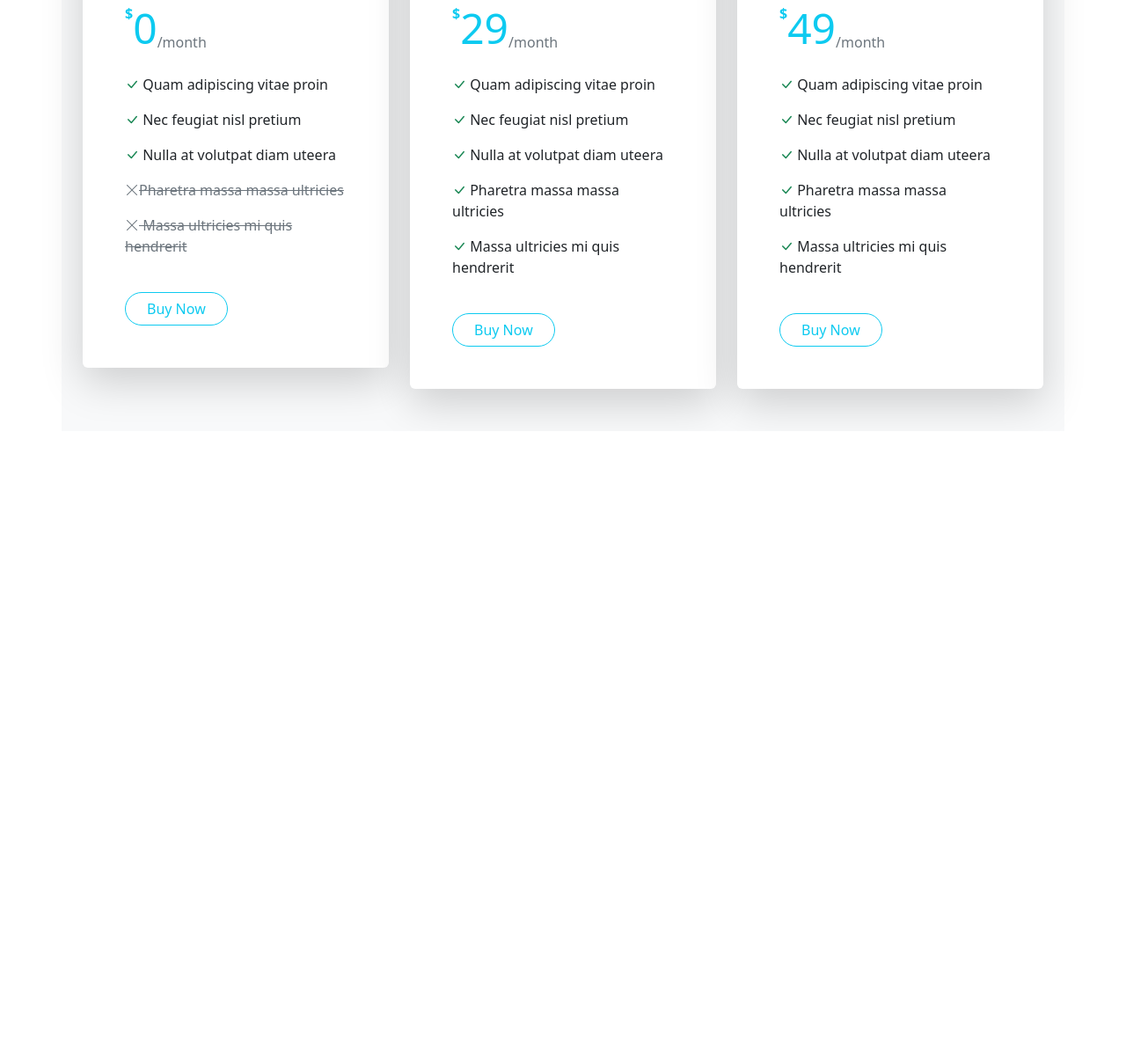
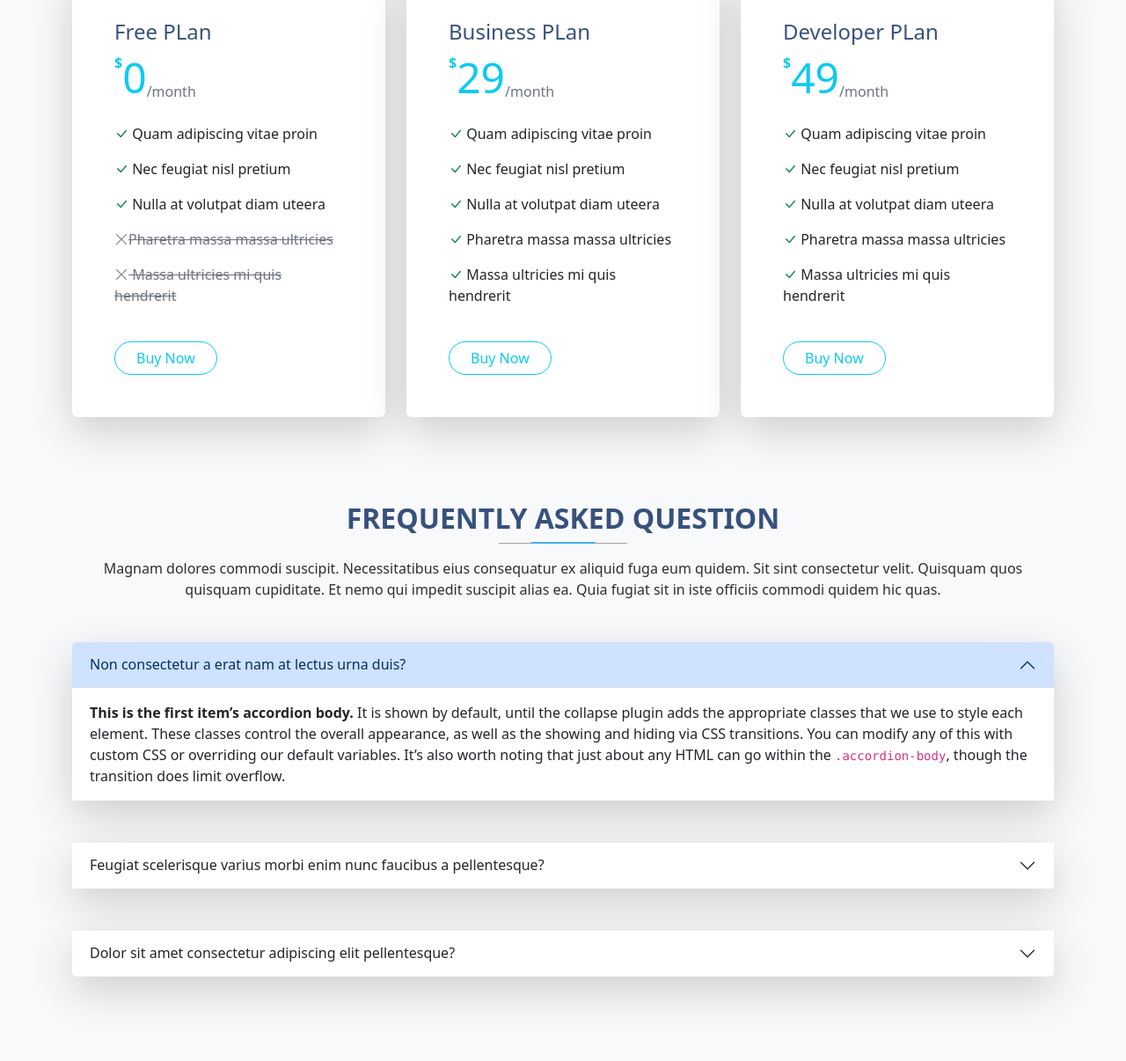
Before and after one commit to hamdanrajpoot/Arsha-Webs, a plain HTML site: page index.html in a window 1280 px wide. Shown: the part 6005-7211 px from the top of the page at 88% size. Before the commit the page ends 6495 px from the top, so only its background shows below. Drawn offline with nearby package versions, Linux system fonts and the light colour scheme.

Commit message:
accordian section

```diff
--- a/index.html
+++ b/index.html
@@ -879,12 +879,13 @@ Work Process
 </div>
 
 
-<div class="container bg-body-tertiary py-xl-5 py-3">
+<div class="container-fluid bg-body-tertiary py-xl-5 py-3">
   <div class="container">
     <h2 class="text-center text-blue fw-bold text-uppercase">PRICING</h2>
     <div class="gray">
       <div class="blue"></div>
     </div>
+    <p class="text-secondary text-center my-3">Necessitatibus eius consequatur ex aliquid fuga eum quidem sint consectetur velit</p>
     <div class="row">
       <div class="col-lg-4">
         <div class="card shadow-lg b0rder border-light border-5 border-end-0 border-start-0 border-bottom-0 p-5 mt-5">
@@ -910,7 +911,7 @@ Work Process
         </div>
       </div>
       <div class="col-lg-4">
-        <div class="card shadow-lg b0rder border-light border-5 border-end-0 border-start-0 border-bottom-0 p-5 mt-5">
+        <div class="card shadow-lg b0rder border-info border-5 border-end-0 border-start-0 border-bottom-0 p-5 mt-5">
 <h4 class="text-blue">Business PLan</h4>
 <div class="d-flex align-content-end text-info fw-bold">
   <span class="align-self-start">$</span>
@@ -962,6 +963,61 @@ Work Process
   </div>
 </div>
 
+
+
+
+
+<div class="container-fluid bg-body-tertiary py-xl-5 py3">
+  <div class="container">
+  <h2 class="text-center text-blue fw-bold text-uppercase">frequently asked question</h2>
+  <div class="gray">
+    <div class="blue"></div>
+  </div>
+  <p class="text-center text-secondary-emphasis  mt-3">Magnam dolores commodi suscipit. Necessitatibus eius consequatur ex aliquid fuga eum quidem. Sit sint consectetur velit. Quisquam quos quisquam cupiditate. Et nemo qui impedit suscipit alias ea. Quia fugiat sit in iste officiis commodi quidem hic quas.</p>
+  <div class="accordion my-5" id="accordionExample">
+    <div class="accordion-item my-3 border-0 shadow-lg">
+      <h2 class="accordion-header">
+        <button class="accordion-button" type="button" data-bs-toggle="collapse" data-bs-target="#collapseOne" aria-expanded="true" aria-controls="collapseOne">
+
+Non consectetur a erat nam at lectus urna duis?
+        </button>
+      </h2>
+      <div id="collapseOne" class="accordion-collapse collapse show" data-bs-parent="#accordionExample">
+        <div class="accordion-body">
+          <strong>This is the first item’s accordion body.</strong> It is shown by default, until the collapse plugin adds the appropriate classes that we use to style each element. These classes control the overall appearance, as well as the showing and hiding via CSS transitions. You can modify any of this with custom CSS or overriding our default variables. It’s also worth noting that just about any HTML can go within the <code>.accordion-body</code>, though the transition does limit overflow.
+        </div>
+      </div>
+    </div>
+    <div class="accordion-item my-5 border-0 shadow-lg">
+      <h2 class="accordion-header">
+        <button class="accordion-button collapsed" type="button" data-bs-toggle="collapse" data-bs-target="#collapseTwo" aria-expanded="false" aria-controls="collapseTwo">
+
+Feugiat scelerisque varius morbi enim nunc faucibus a pellentesque?
+        </button>
+      </h2>
+      <div id="collapseTwo" class="accordion-collapse collapse" data-bs-parent="#accordionExample">
+        <div class="accordion-body">
+          <strong>This is the second item’s accordion body.</strong> It is hidden by default, until the collapse plugin adds the appropriate classes that we use to style each element. These classes control the overall appearance, as well as the showing and hiding via CSS transitions. You can modify any of this with custom CSS or overriding our default variables. It’s also worth noting that just about any HTML can go within the <code>.accordion-body</code>, though the transition does limit overflow.
+        </div>
+      </div>
+    </div>
+    <div class="accordion-item my-5 border-0 shadow-lg">
+      <h2 class="accordion-header">
+        <button class="accordion-button collapsed" type="button" data-bs-toggle="collapse" data-bs-target="#collapseThree" aria-expanded="false" aria-controls="collapseThree">
+          Dolor sit amet consectetur adipiscing elit pellentesque?
+        </button>
+      </h2>
+      <div id="collapseThree" class="accordion-collapse collapse" data-bs-parent="#accordionExample">
+        <div class="accordion-body">
+          <strong>This is the third item’s accordion body.</strong> It is hidden by default, until the collapse plugin adds the appropriate classes that we use to style each element. These classes control the overall appearance, as well as the showing and hiding via CSS transitions. You can modify any of this with custom CSS or overriding our default variables. It’s also worth noting that just about any HTML can go within the <code>.accordion-body</code>, though the transition does limit overflow.
+        </div>
+      </div>
+    </div>
+  </div>
+</div>
+</div>
+
+
     <script
       src="https://cdn.jsdelivr.net/npm/bootstrap@5.3.6/dist/js/bootstrap.bundle.min.js"
       integrity="sha384-j1CDi7MgGQ12Z7Qab0qlWQ/Qqz24Gc6BM0thvEMVjHnfYGF0rmFCozFSxQBxwHKO"
```
